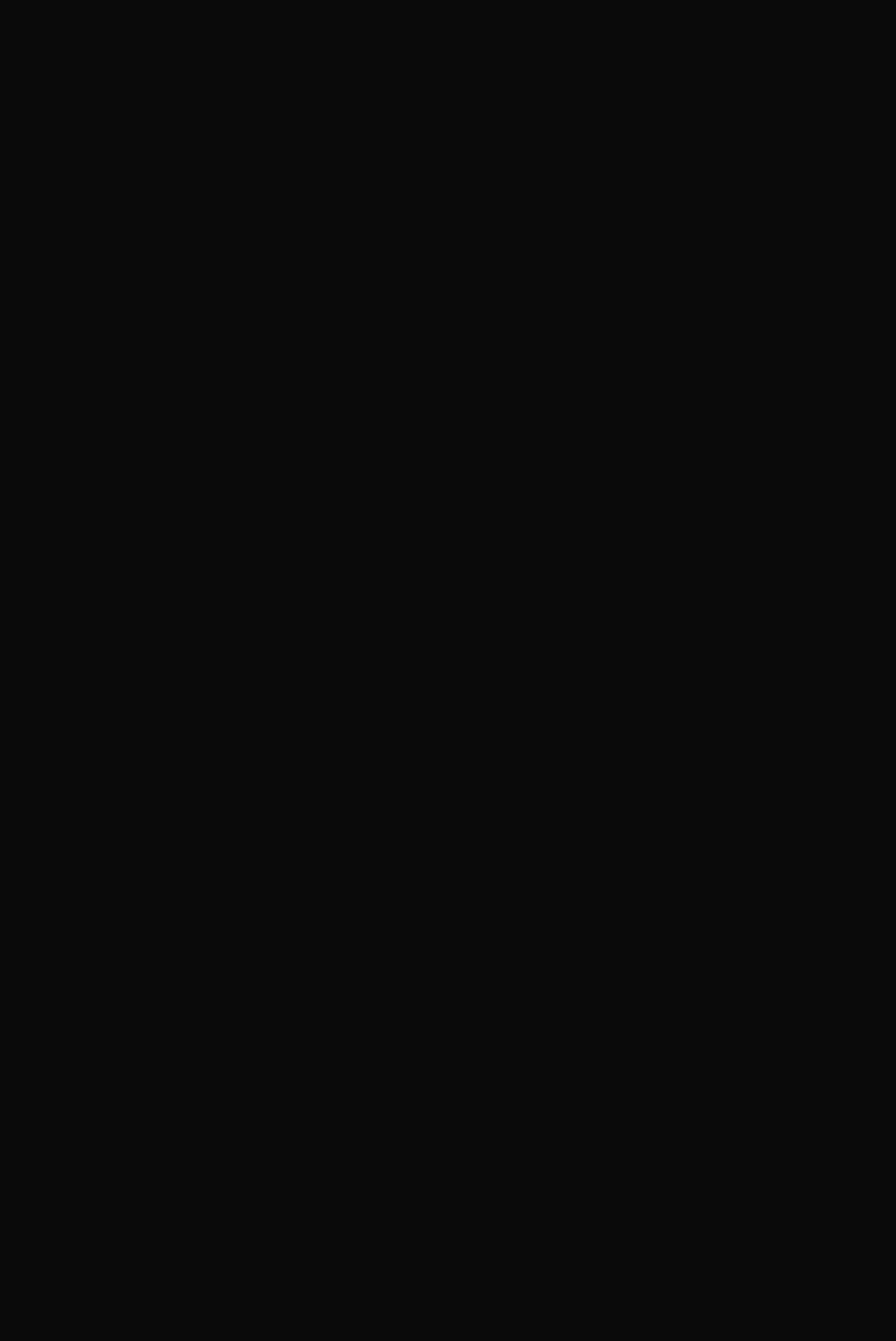
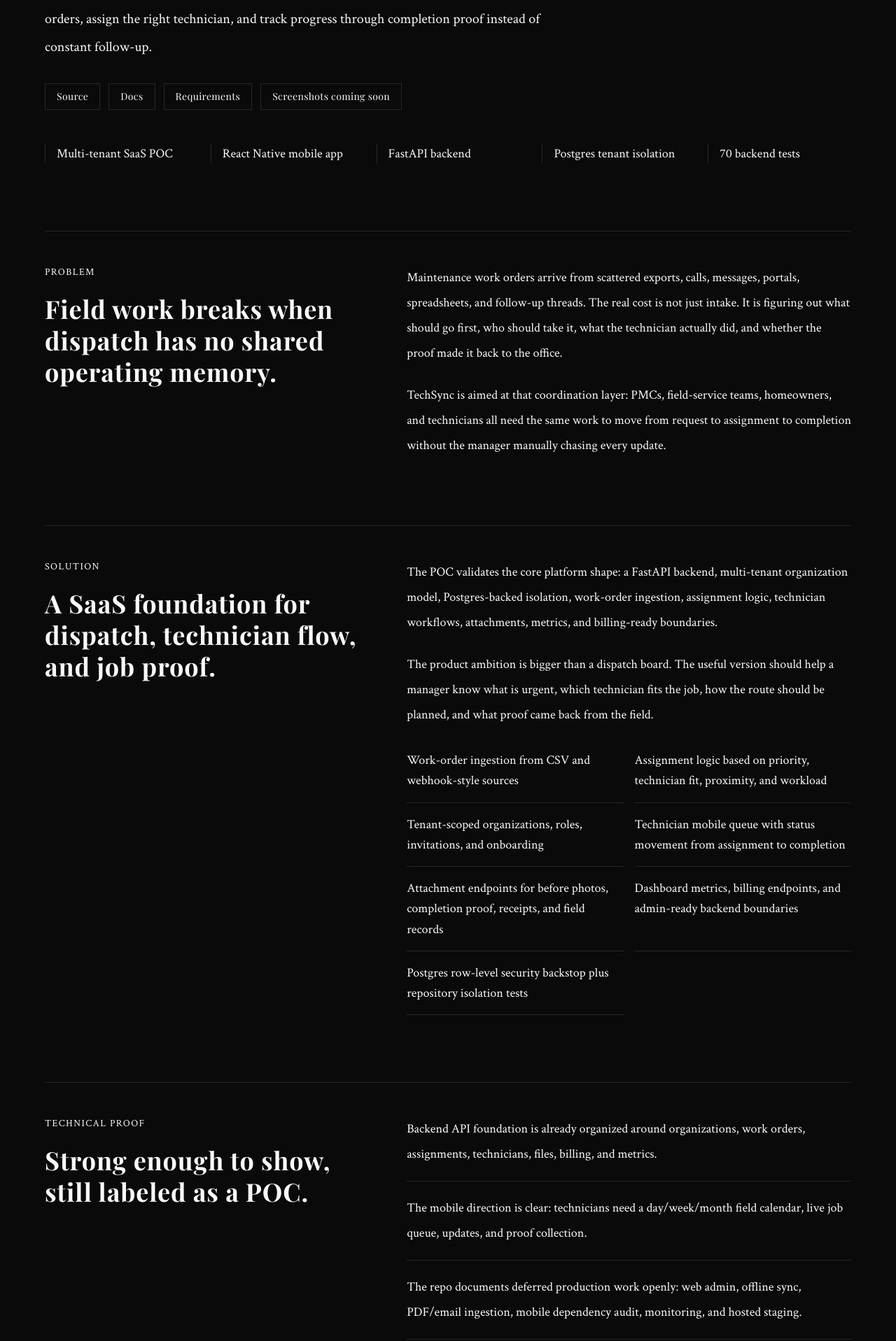
Before and after one commit to hypnoticdata777/calmCommandCenter, a React (Vite) app: page /work in a window 1280 px wide. Shown: the part 6803-8720 px from the top of the page at 70% size. Before the commit the page ends 6428 px from the top, so only its background shows below. Built offline with nearby package versions, Linux system fonts and the light colour scheme.

Commit message:
Add TechSync portfolio showcase

```diff
--- a/src/app/pages/Lab.tsx
+++ b/src/app/pages/Lab.tsx
@@ -70,12 +70,24 @@ const tools = [
   },
   {
     name: "TechSync",
-    status: "POC / Early architecture",
-    type: "Field service coordination",
-    audience: "maintenance teams",
+    status: "SaaS POC / Backend + mobile foundation",
+    type: "Field service SaaS",
+    audience: "PMCs, field teams, technicians, and homeowners",
     description:
-      "A field-service coordination concept for turning incoming work orders into assigned, trackable technician work. Work orders come from everywhere, but someone still has to get the right job to the right tech at the right time.",
-    links: [{ label: "Architecture draft" }, { label: "POC planned" }],
+      "A multi-tenant field-service SaaS POC for ingesting maintenance work orders, assigning them to the best-fit technician by priority, skills, proximity, and workload, and tracking field progress through mobile technician workflows.",
+    links: [
+      {
+        label: "Source",
+        href: "https://github.com/hypnoticdata777/Techsync",
+      },
+      {
+        label: "Docs",
+        href: "https://github.com/hypnoticdata777/Techsync#spec-coverage",
+      },
+      {
+        label: "Demo coming soon",
+      },
+    ],
   },
 ];
 
--- a/src/app/pages/Work.tsx
+++ b/src/app/pages/Work.tsx
@@ -99,6 +99,45 @@ const meldSyncLinks = [
   {
     label: "Docs",
     href: "https://github.com/hypnoticdata777/m3ldSync#documentation",
+  },
+];
+
+const techSyncFacts = [
+  "Multi-tenant SaaS POC",
+  "React Native mobile app",
+  "FastAPI backend",
+  "Postgres tenant isolation",
+  "70 backend tests",
+];
+
+const techSyncFeatures = [
+  "Work-order ingestion from CSV and webhook-style sources",
+  "Assignment logic based on priority, technician fit, proximity, and workload",
+  "Tenant-scoped organizations, roles, invitations, and onboarding",
+  "Technician mobile queue with status movement from assignment to completion",
+  "Attachment endpoints for before photos, completion proof, receipts, and field records",
+  "Dashboard metrics, billing endpoints, and admin-ready backend boundaries",
+  "Postgres row-level security backstop plus repository isolation tests",
+];
+
+const techSyncProofPoints = [
+  "Backend API foundation is already organized around organizations, work orders, assignments, technicians, files, billing, and metrics.",
+  "The mobile direction is clear: technicians need a day/week/month field calendar, live job queue, updates, and proof collection.",
+  "The repo documents deferred production work openly: web admin, offline sync, PDF/email ingestion, mobile dependency audit, monitoring, and hosted staging.",
+];
+
+const techSyncLinks = [
+  {
+    label: "Source",
+    href: "https://github.com/hypnoticdata777/Techsync",
+  },
+  {
+    label: "Docs",
+    href: "https://github.com/hypnoticdata777/Techsync#spec-coverage",
+  },
+  {
+    label: "Requirements",
+    href: "https://github.com/hypnoticdata777/Techsync/blob/main/Techsync_SaaS_Requirements.md",
   },
 ];
 
@@ -530,6 +569,190 @@ export function Work() {
             </p>
           </div>
         </motion.section>
+
+        <motion.section
+          initial={{ opacity: 0, y: 18 }}
+          whileInView={{ opacity: 1, y: 0 }}
+          viewport={{ once: true, margin: "-120px" }}
+          transition={{ duration: 0.9, ease: "easeIn" }}
+          className="space-y-12 border-t border-foreground/10 pt-16"
+        >
+          <div className="max-w-4xl space-y-8">
+            <SectionLabel>Work / Case Study 03</SectionLabel>
+            <h2 className="text-4xl md:text-6xl font-bold tracking-wide leading-tight">
+              TechSync: field-service dispatch built for proof, priority, and
+              follow-through.
+            </h2>
+            <p className="max-w-3xl text-lg md:text-xl leading-loose text-foreground/70">
+              A multi-tenant SaaS POC for field-service companies and PM teams
+              that need to ingest work orders, assign the right technician, and
+              track progress through completion proof instead of constant
+              follow-up.
+            </p>
+
+            <div className="flex flex-wrap gap-3">
+              {techSyncLinks.map((link) => (
+                <a
+                  key={link.label}
+                  href={link.href}
+                  target="_blank"
+                  rel="noreferrer"
+                  className="border border-brand/30 px-4 py-2 font-display text-sm tracking-wide text-brand/85 transition-colors hover:bg-brand/10"
+                >
+                  {link.label}
+                </a>
+              ))}
+              <span className="border border-foreground/15 px-4 py-2 font-display text-sm tracking-wide text-foreground/45">
+                Screenshots coming soon
+              </span>
+            </div>
+          </div>
+
+          <div className="grid gap-8 md:grid-cols-5">
+            {techSyncFacts.map((fact) => (
+              <div key={fact} className="border-l border-brand/35 pl-4">
+                <p className="text-lg leading-relaxed text-foreground/80">
+                  {fact}
+                </p>
+              </div>
+            ))}
+          </div>
+        </motion.section>
+
+        <motion.section
+          initial={{ opacity: 0, y: 18 }}
+          whileInView={{ opacity: 1, y: 0 }}
+          viewport={{ once: true, margin: "-120px" }}
+          transition={{ duration: 0.9, ease: "easeIn" }}
+          className="grid gap-12 border-t border-foreground/10 pt-12 lg:grid-cols-[0.85fr_1.15fr]"
+        >
+          <div className="space-y-5">
+            <SectionLabel>Problem</SectionLabel>
+            <h2 className="text-3xl md:text-4xl font-bold leading-tight tracking-wide">
+              Field work breaks when dispatch has no shared operating memory.
+            </h2>
+          </div>
+
+          <div className="space-y-6 text-lg leading-loose text-foreground/70">
+            <p>
+              Maintenance work orders arrive from scattered exports, calls,
+              messages, portals, spreadsheets, and follow-up threads. The real
+              cost is not just intake. It is figuring out what should go first,
+              who should take it, what the technician actually did, and whether
+              the proof made it back to the office.
+            </p>
+            <p>
+              TechSync is aimed at that coordination layer: PMCs, field-service
+              teams, homeowners, and technicians all need the same work to move
+              from request to assignment to completion without the manager
+              manually chasing every update.
+            </p>
+          </div>
+        </motion.section>
+
+        <motion.section
+          initial={{ opacity: 0, y: 18 }}
+          whileInView={{ opacity: 1, y: 0 }}
+          viewport={{ once: true, margin: "-120px" }}
+          transition={{ duration: 0.9, ease: "easeIn" }}
+          className="grid gap-12 border-t border-foreground/10 pt-12 lg:grid-cols-[0.85fr_1.15fr]"
+        >
+          <div className="space-y-5">
+            <SectionLabel>Solution</SectionLabel>
+            <h2 className="text-3xl md:text-4xl font-bold leading-tight tracking-wide">
+              A SaaS foundation for dispatch, technician flow, and job proof.
+            </h2>
+          </div>
+
+          <div className="space-y-8">
+            <div className="space-y-6 text-lg leading-loose text-foreground/70">
+              <p>
+                The POC validates the core platform shape: a FastAPI backend,
+                multi-tenant organization model, Postgres-backed isolation,
+                work-order ingestion, assignment logic, technician workflows,
+                attachments, metrics, and billing-ready boundaries.
+              </p>
+              <p className="text-foreground/90">
+                The product ambition is bigger than a dispatch board. The
+                useful version should help a manager know what is urgent, which
+                technician fits the job, how the route should be planned, and
+                what proof came back from the field.
+              </p>
+            </div>
+
+            <div className="grid gap-4 sm:grid-cols-2">
+              {techSyncFeatures.map((feature) => (
+                <p
+                  key={feature}
+                  className="border-b border-foreground/10 pb-4 text-lg leading-relaxed text-foreground/75"
+                >
+                  {feature}
+                </p>
+              ))}
+            </div>
+          </div>
+        </motion.section>
+
+        <motion.section
+          initial={{ opacity: 0, y: 18 }}
+          whileInView={{ opacity: 1, y: 0 }}
+          viewport={{ once: true, margin: "-120px" }}
+          transition={{ duration: 0.9, ease: "easeIn" }}
+          className="grid gap-12 border-t border-foreground/10 pt-12 lg:grid-cols-[0.85fr_1.15fr]"
+        >
+          <div className="space-y-5">
+            <SectionLabel>Technical Proof</SectionLabel>
+            <h2 className="text-3xl md:text-4xl font-bold leading-tight tracking-wide">
+              Strong enough to show, still labeled as a POC.
+            </h2>
+          </div>
+
+          <div className="grid gap-5">
+            {techSyncProofPoints.map((point) => (
+              <p
+                key={point}
+                className="border-b border-foreground/10 pb-5 text-lg leading-loose text-foreground/72"
+              >
+                {point}
+              </p>
+            ))}
+          </div>
+        </motion.section>
+
+        <motion.section
+          initial={{ opacity: 0, y: 18 }}
+          whileInView={{ opacity: 1, y: 0 }}
+          viewport={{ once: true, margin: "-120px" }}
+          transition={{ duration: 0.9, ease: "easeIn" }}
+          className="grid gap-12 border-t border-foreground/10 pt-12 lg:grid-cols-[0.85fr_1.15fr]"
+        >
+          <div className="space-y-5">
+            <SectionLabel>Builder Notes</SectionLabel>
+            <h2 className="text-3xl md:text-4xl font-bold leading-tight tracking-wide">
+              Built around the follow-up problem.
+            </h2>
+          </div>
+
+          <div className="space-y-6 text-lg leading-loose text-foreground/70">
+            <p>
+              The pain behind TechSync is familiar: a manager should not have
+              to keep asking technicians for updates, photos, receipts,
+              materials, and completion status just to know whether the work is
+              moving.
+            </p>
+            <p>
+              For the public portfolio, this belongs as an ambitious SaaS POC:
+              real architecture, meaningful tests, clear product direction, and
+              honest boundaries around what still needs production polish.
+            </p>
+            <p className="text-foreground/90">
+              Next up: portfolio-safe screenshots, hosted staging, admin web
+              views, Expo and React Native dependency upgrades, offline sync,
+              PDF/email ingestion, monitoring, and launch-ready security
+              configuration.
+            </p>
+          </div>
+        </motion.section>
       </motion.div>
     </main>
   );
```
Also changed, not shown: 1 other file (tests, documents, lock files or other folders).
